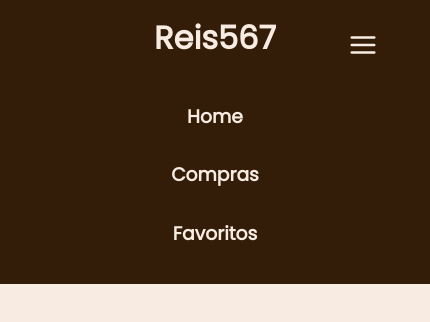
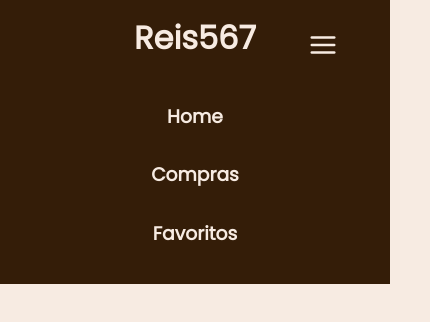
Before and after one commit to Reis567/header-react, a React (Create React App) app: page / in a window 390 px wide. Shown: the top 322 px of the page, 430 px wide, since content can reach past the window. Built offline with nearby package versions, Linux system fonts and the light colour scheme.

Commit message:
menu open state

```diff
--- a/src/components/Header/index.tsx
+++ b/src/components/Header/index.tsx
@@ -1,9 +1,11 @@
-import React from 'react';
+import React, {useState, useEffect} from 'react';
 import './styles.css'
 
 import {FiMenu} from 'react-icons/fi'
 
 const Header: React.FC = () =>{
+
+    const [menuOpen, setMenuOpen] = useState<boolean>(true);
     return(
         <header>
             <a href="https://github.com/Reis567" target='_blank'rel="noreferrer">
@@ -11,7 +13,10 @@ const Header: React.FC = () =>{
                     Reis567
                 </h1>
             </a>
-            <FiMenu className='hamburguer'/>
+            <FiMenu className='hamburguer' onClick={()=>{
+                setMenuOpen(!menuOpen)
+            }}/>
+            {menuOpen && (
 
             <nav>
                 <h3>
@@ -35,6 +40,7 @@ const Header: React.FC = () =>{
                     </a>
                 </h3>
             </nav>
+            )}
         </header>
     )
 }
--- a/src/components/Header/styles.css
+++ b/src/components/Header/styles.css
@@ -40,9 +40,13 @@ header nav a{
         font-size: 30px;
         position: absolute;
         right: 2.6rem;
+        transition: 0.3s ease-in-out;
     }
     header{
         flex-direction: column;
+        padding: 0;
+        padding-top: 20px;
+        padding-bottom: 20px;
     }
     header a{
         margin: 0;
@@ -53,5 +57,6 @@ header nav a{
       margin-right: 0;
       padding-top: 30px;
       width: 100%;
+      transition: 0.3s ease-in-out;
     }
   }
```
